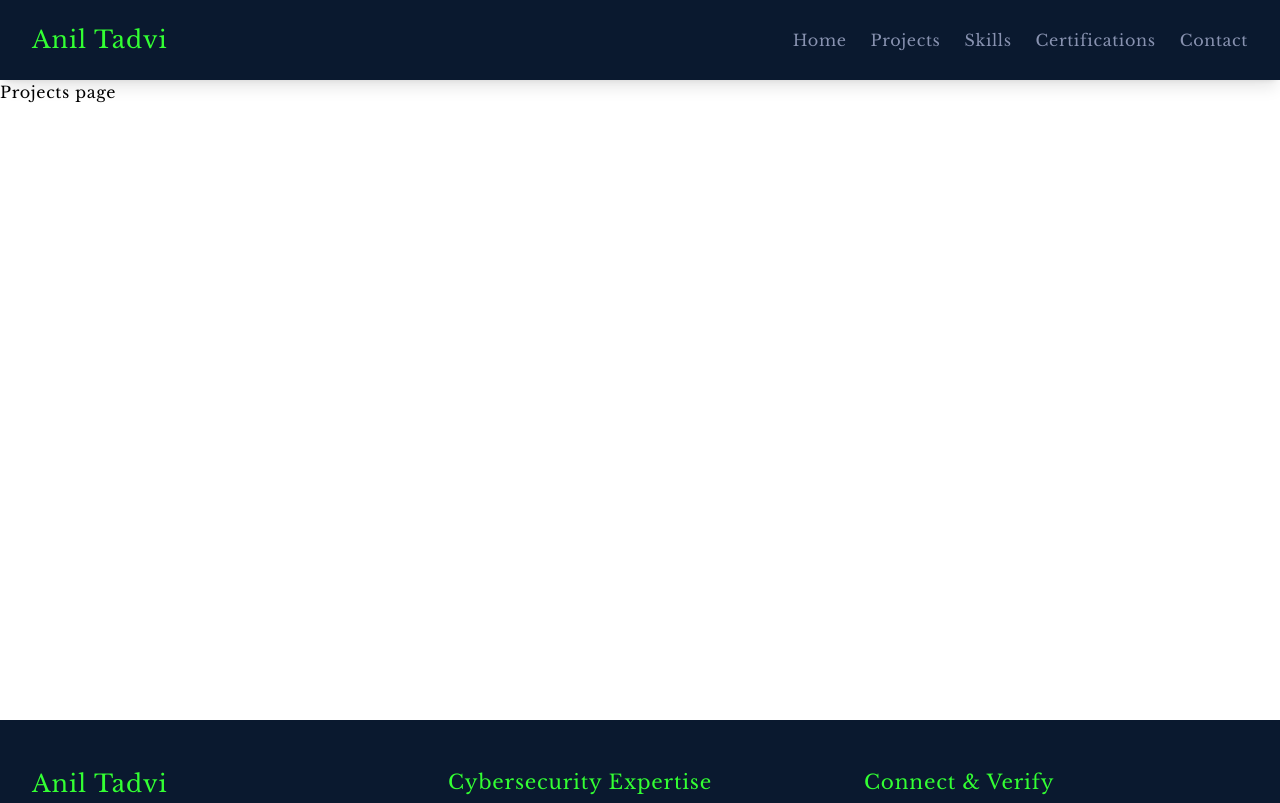
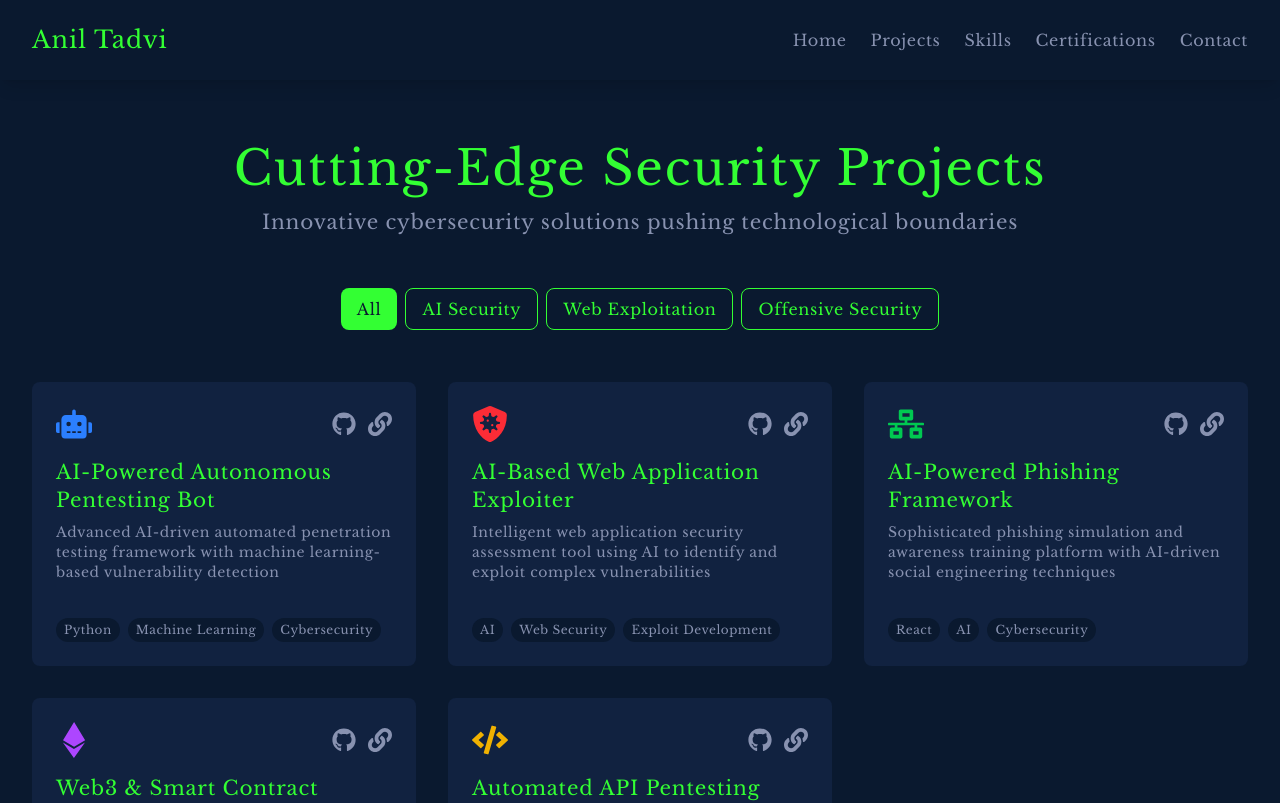
Before and after one commit to nickXploit/Portfolio, a React (Vite) app in the folder client/: page /projects in a window 1280 px wide. Shown: the top 803 px of the page. Built offline with nearby package versions, Linux system fonts and the light colour scheme.

Commit message:
Project page done

```diff
--- a/client/src/pages/Projects.jsx
+++ b/client/src/pages/Projects.jsx
@@ -1,11 +1,203 @@
-import React from 'react'
+import React, { useState } from "react";
+import { motion } from "framer-motion";
+import {
+  FaCode,
+  FaLink,
+  FaGithub,
+  FaRobot,
+  FaNetworkWired,
+  FaShieldVirus,
+} from "react-icons/fa";
+import { SiEthereum } from "react-icons/si";
 
 const Projects = () => {
+  const [filter, setFilter] = useState("All");
+
+  const projectCategories = [
+    "All",
+    "AI Security",
+    "Web Exploitation",
+    "Offensive Security",
+  ];
+
+  const projects = [
+    {
+      title: "AI-Powered Autonomous Pentesting Bot",
+      description:
+        "Advanced AI-driven automated penetration testing framework with machine learning-based vulnerability detection",
+      technologies: ["Python", "Machine Learning", "Cybersecurity"],
+      category: "AI Security",
+      githubLink: "#",
+      liveLink: "#",
+      icon: <FaRobot className="text-blue-500" />,
+    },
+    {
+      title: "AI-Based Web Application Exploiter",
+      description:
+        "Intelligent web application security assessment tool using AI to identify and exploit complex vulnerabilities",
+      technologies: ["AI", "Web Security", "Exploit Development"],
+      category: "Web Exploitation",
+      githubLink: "#",
+      liveLink: "#",
+      icon: <FaShieldVirus className="text-red-500" />,
+    },
+    {
+      title: "AI-Powered Phishing Framework",
+      description:
+        "Sophisticated phishing simulation and awareness training platform with AI-driven social engineering techniques",
+      technologies: ["React", "AI", "Cybersecurity"],
+      category: "AI Security",
+      githubLink: "#",
+      liveLink: "#",
+      icon: <FaNetworkWired className="text-green-500" />,
+    },
+    {
+      title: "Web3 & Smart Contract Hacking Framework",
+      description:
+        "Comprehensive security assessment tool for blockchain smart contracts and Web3 applications",
+      technologies: ["Solidity", "Blockchain", "Ethereum"],
+      category: "Offensive Security",
+      githubLink: "#",
+      liveLink: "#",
+      icon: <SiEthereum className="text-purple-500" />,
+    },
+    {
+      title: "Automated API Pentesting Framework",
+      description:
+        "Automated vulnerability scanning and exploitation framework for API security assessment",
+      technologies: ["Python", "API Security", "Automation"],
+      category: "Web Exploitation",
+      githubLink: "#",
+      liveLink: "#",
+      icon: <FaCode className="text-yellow-500" />,
+    },
+  ];
+
+  const filteredProjects =
+    filter === "All"
+      ? projects
+      : projects.filter((project) => project.category === filter);
+
   return (
-    <div>
-      <h1>Projects page</h1>
+    <div className="min-h-screen bg-[#0A192F] text-[#8892B0] py-16">
+      <div className="max-w-7xl mx-auto px-4 sm:px-6 lg:px-8">
+        {/* Page Header */}
+        <motion.div
+          initial={{ opacity: 0, y: -50 }}
+          animate={{ opacity: 1, y: 0 }}
+          className="text-center mb-12"
+        >
+          <h1 className="text-4xl md:text-5xl font-bold mb-4 text-[#33FF33]">
+            Cutting-Edge Security Projects
+          </h1>
+          <p className="text-xl text-[#8892B0]">
+            Innovative cybersecurity solutions pushing technological boundaries
+          </p>
+        </motion.div>
+
+        {/* Project Filters */}
+        <div className="flex justify-center mb-12 space-x-4 flex-wrap">
+          {projectCategories.map((category) => (
+            <button
+              key={category}
+              onClick={() => setFilter(category)}
+              className={`px-4 py-2 m-1 rounded-lg transition-all duration-300 ${
+                filter === category
+                  ? "bg-[#33FF33] text-[#0A192F]"
+                  : "border border-[#33FF33] text-[#33FF33] hover:bg-[#33FF33] hover:text-[#0A192F]"
+              }`}
+            >
+              {category}
+            </button>
+          ))}
+        </div>
+
+        {/* Projects Grid */}
+        <motion.div
+          initial="hidden"
+          animate="visible"
+          variants={{
+            hidden: { opacity: 0 },
+            visible: {
+              opacity: 1,
+              transition: {
+                delayChildren: 0.3,
+                staggerChildren: 0.2,
+              },
+            },
+          }}
+          className="grid md:grid-cols-2 lg:grid-cols-3 gap-8"
+        >
+          {filteredProjects.map((project, index) => (
+            <motion.div
+              key={index}
+              variants={{
+                hidden: { y: 20, opacity: 0 },
+                visible: {
+                  y: 0,
+                  opacity: 1,
+                },
+              }}
+              className="bg-[#112240] rounded-lg p-6
+              transform hover:scale-105 transition-transform duration-300
+              hover:shadow-lg hover:shadow-[#33FF33]/20"
+            >
+              <div className="flex justify-between items-center mb-4">
+                <div className="text-4xl">{project.icon}</div>
+                <div className="flex space-x-3">
+                  {project.githubLink && (
+                    <a
+                      href={project.githubLink}
+                      target="_blank"
+                      rel="noopener noreferrer"
+                      className="text-[#8892B0] hover:text-[#33FF33] transition-colors"
+                    >
+                      <FaGithub className="w-6 h-6" />
+                    </a>
+                  )}
+                  {project.liveLink && (
+                    <a
+                      href={project.liveLink}
+                      target="_blank"
+                      rel="noopener noreferrer"
+                      className="text-[#8892B0] hover:text-[#33FF33] transition-colors"
+                    >
+                      <FaLink className="w-6 h-6" />
+                    </a>
+                  )}
+                </div>
+              </div>
+              <h3 className="text-xl font-semibold text-[#33FF33] mb-2">
+                {project.title}
+              </h3>
+              <p className="text-sm mb-4 h-20 overflow-hidden">
+                {project.description}
+              </p>
+              <div className="flex flex-wrap gap-2">
+                {project.technologies.map((tech, techIndex) => (
+                  <span
+                    key={techIndex}
+                    className="px-2 py-1 bg-[#0A192F] text-xs rounded-full text-[#8892B0]"
+                  >
+                    {tech}
+                  </span>
+                ))}
+              </div>
+            </motion.div>
+          ))}
+        </motion.div>
+
+        {/* No Projects Found */}
+        {filteredProjects.length === 0 && (
+          <div className="text-center py-12">
+            <p className="text-xl text-[#8892B0]">
+              No projects found in this category.
+            </p>
+          </div>
+        )}
+      </div>
     </div>
-  )
-}
+  );
+};
 
-export default Projects
+export default Projects;
```
